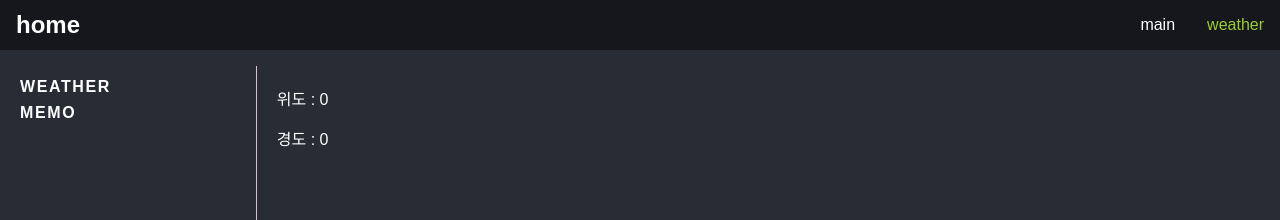
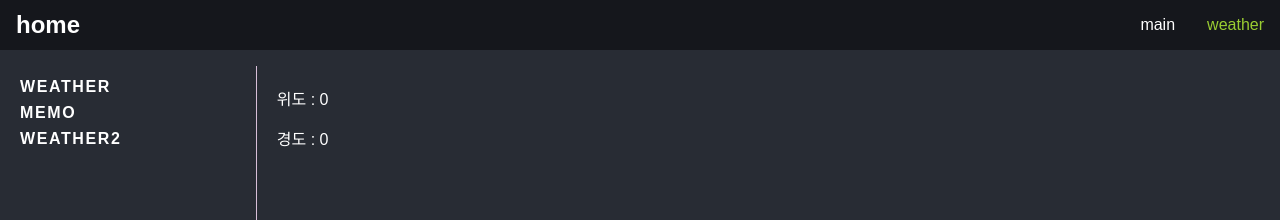
Before and after one commit to jmeno1011/noServerSideProject, a React (Create React App) app: page /main/weather in a window 1280 px wide. Shown: the top 220 px of the page. Built offline with nearby package versions, Linux system fonts and the light colour scheme; no server answers.

Commit message:
Add build folder

```diff
--- a/src/App.js
+++ b/src/App.js
@@ -1,7 +1,7 @@
 import "./App.css";
 import { Route, Routes } from "react-router-dom";
 import { Home, About, SignUp, SignIn } from "./components/sectionOne";
-import { Main, Memo, Weather } from "./components/sectionTwo";
+import { Main, Memo, Weather, Weather2 } from "./components/sectionTwo";
 
 function App() {
   return (
@@ -13,6 +13,7 @@ function App() {
         <Route path="sign-in" element={<SignIn />} />
         <Route path="main/" element={<Main />}>
           <Route path="weather" element={<Weather />} />
+          <Route path="weather2" element={<Weather2 />} />
           <Route path="memo" element={<Memo />} />
         </Route>
         <Route
--- a/src/components/sectionTwo/Main.js
+++ b/src/components/sectionTwo/Main.js
@@ -1,5 +1,4 @@
-import React, { useEffect, useState } from "react";
-import axios from "axios";
+import React from "react";
 import { Link, Outlet, useLocation } from "react-router-dom";
 import styles from "./css/styles.module.css";
 
@@ -51,6 +50,9 @@ export function Main() {
               <li>
                 <Link to="memo">memo</Link>
               </li>
+              <li>
+                <Link to="weather2">weather2</Link>
+              </li>
             </ul>
           </nav>
         </div>
--- a/src/components/sectionTwo/Weather.js
+++ b/src/components/sectionTwo/Weather.js
@@ -44,6 +44,9 @@ export function Weather() {
               <p>체감온도 : {Math.round(data.main.feels_like - 273.15)}℃</p>
               <p>현재기온 : {Math.round(data.main.temp - 273.15)}℃</p>
               <p>습도 : {data.main.humidity}%</p>
+              <p>날씨 : {data.weather[0].main}</p>
+              <p>날씨 설명 : {data.weather[0].description}</p>
+              {data.weather[0].icon}
             </>
           ) : (
             ""
--- a/src/components/sectionTwo/index.js
+++ b/src/components/sectionTwo/index.js
@@ -1,3 +1,4 @@
 export { Main } from "./Main";
 export { Weather } from "./Weather";
+export { Weather2 } from "./Weather2";
 export { Memo } from "./Memo";
```
Also changed, not shown: 1 other file (tests, documents, lock files or other folders).
